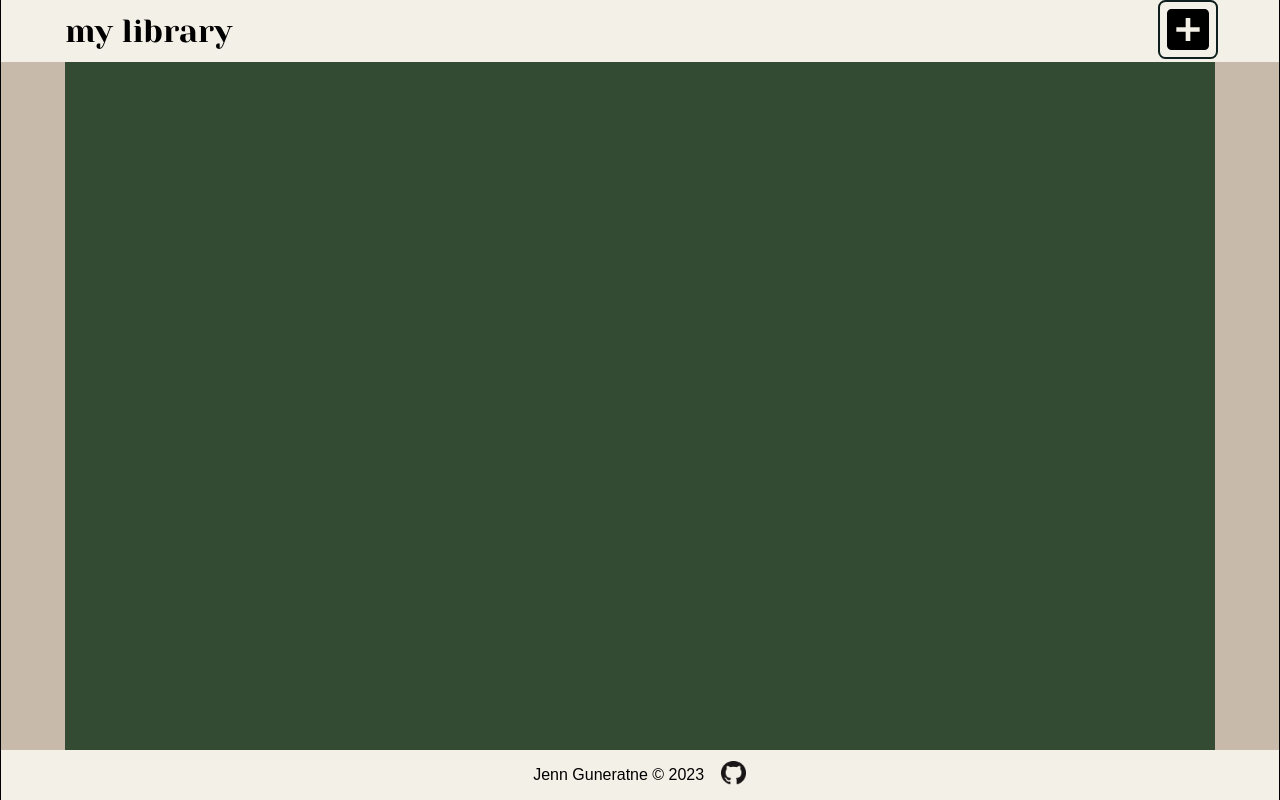
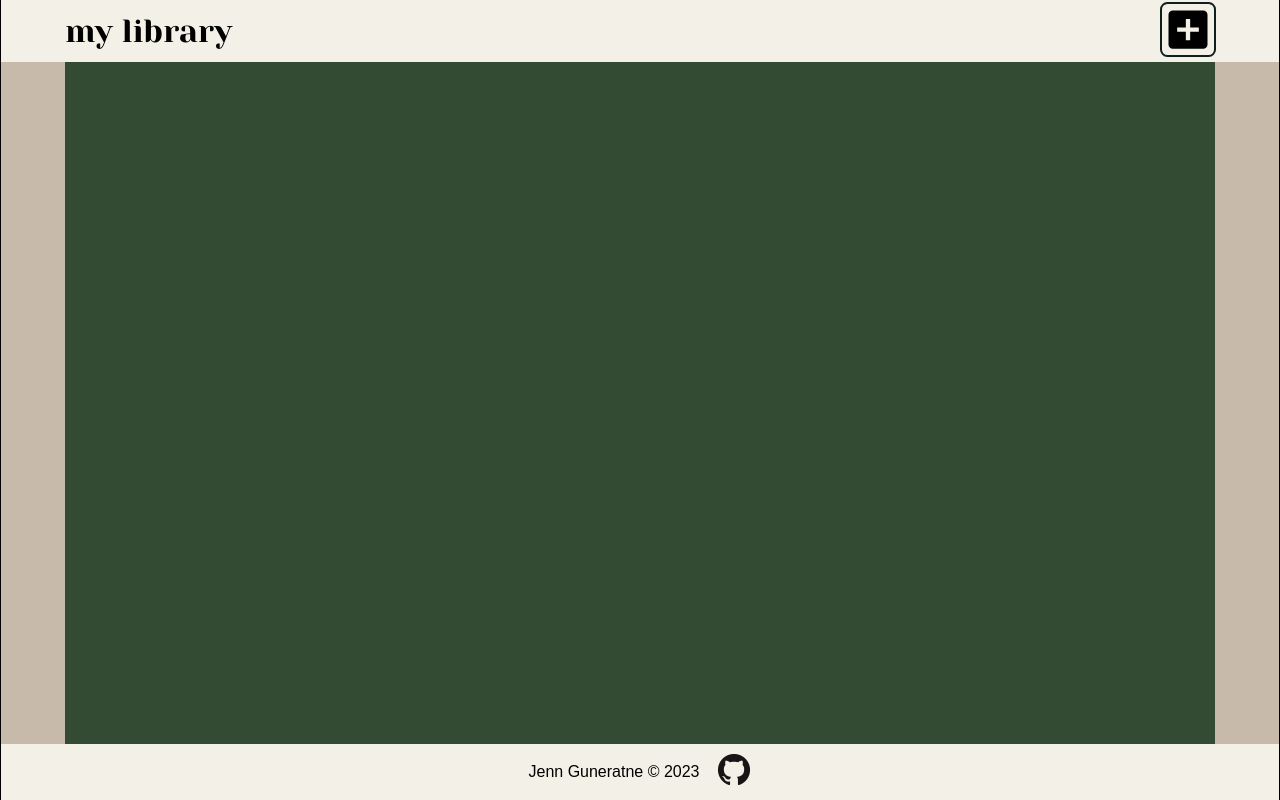
Before and after one commit to jguneratne/library-project, a website built with webpack: page src/index.html in a window 1280 px wide. Both pictures are taken after a click on the button 1188 px from the left and 31 px from the top of the page. Built offline with nearby package versions, Linux system fonts and the light colour scheme.

Commit message:
Work on focus styles

```diff
--- a/src/style.css
+++ b/src/style.css
@@ -68,7 +68,7 @@ body {
   grid-template-rows: min-content minmax(auto, 1fr) min-content;
 }
 
-/* Focus Styles */
+/* Shared Focus Styles */
 
 .new-card > button:focus,
 input[type="text"]:focus,
@@ -77,36 +77,6 @@ button.add-book:focus,
 button.cancel-entry:focus {
   border: 2px solid var(--focusColor);
   outline: 2px var(--focusColor);
-}
-
-button.show-form-btn:focus img {
-  border: 2px solid var(--focusColor);
-  outline: 2px var(--focusColor);
-  border-radius: 1ch;
-  outline-offset: none;
-}
-
-a:focus img {
-  border: 1px solid var(--focusColor);
-  border-radius: 1ch;
-  outline: 2px var(--focusColor);
-  height: 3.8ch;
-  width: 3.8ch;
-  outline-offset: none;
-}
-
-a:focus {
-  border: none;
-  outline: none;
-}
-
-button.show-form-btn:focus {
-  border: 5px solid white;
-  outline: 5px white;
-}
-
-footer:focus {
-  border: none;
 }
 
 /* Header */
@@ -127,21 +97,29 @@ footer:focus {
   justify-self: flex-start;
 }
 
+.heading {
+  font-family: "Yeseva One";
+  font-style: normal;
+  font-weight: 400;
+  font-size: 60;
+}
+
 .header button.show-form-btn {
   grid-area: 1 / 2 / 2 / 3;
   width: 8ch;
-  border: none;
+  border-radius: 1ch;
+  border: 0.2em solid transparent;
+  outline: 0.2em solid transparent;
   justify-self: flex-end;
   margin-right: -0.2em;
   background-color: var(--headFootColor);
   cursor: pointer;
 }
 
-.heading {
-  font-family: "Yeseva One";
-  font-style: normal;
-  font-weight: 400;
-  font-size: 60;
+.header button.show-form-btn:focus img {
+  border: 0.2em solid var(--focusColor);
+  outline: 0.2em var(--focusColor);
+  border-radius: 1ch;
 }
 
 /* Main/Bookshelf */
@@ -380,6 +358,8 @@ input[type="checkbox"].card-status {
 
 .remove {
   text-align: left;
+  border: 2px solid transparent;
+  outline: 2px solid transparent;
 }
 
 .new-card > button {
@@ -405,35 +385,31 @@ input[type="checkbox"].card-status {
 .footer-div {
   grid-area: 3 / 1 / 4 / 2;
   background-color: var(--headFootColor);
-  padding: 0.6em;
+  padding: 1ch;
 
   display: flex;
   justify-content: center;
+  align-items: center;
 }
 
-.copyright-div {
-  display: grid;
-  align-content: center;
+.footer-div .copyright-div {
+  margin-right: 1em;
 }
 
-.footer-div p {
-  color: var(--dark-font-col);
+.footer-div .logo-div a,
+.footer-div .logo-div a img {
+  min-width: 3ch;
+  min-height: 3ch;
+  outline: 0.1em solid transparent;
+  border: 0.1em solid transparent;
 }
 
-.footer-div .logo-div a {
-  margin-left: 1em;
+.footer-div .logo-div a:focus-visible img {
+  outline: 0.1em solid var(--focusColor);
+  outline-offset: 0.2em;
+  border-radius: 0.5em;
+  border: 0.1em solid transparent;
 }
-
-.footer-div .logo-div a img {
-  height: 3ch;
-  outline: 1.5px solid transparent;
-  border: 1px solid transparent;
-}
-
-/* .footer-div .logo-div a img:focus-visible {
-  outline: 1.5px solid var(--dark-font-col);
-  border: 1px solid transparent;
-} */
 
 /* Media Queries */
 
```
